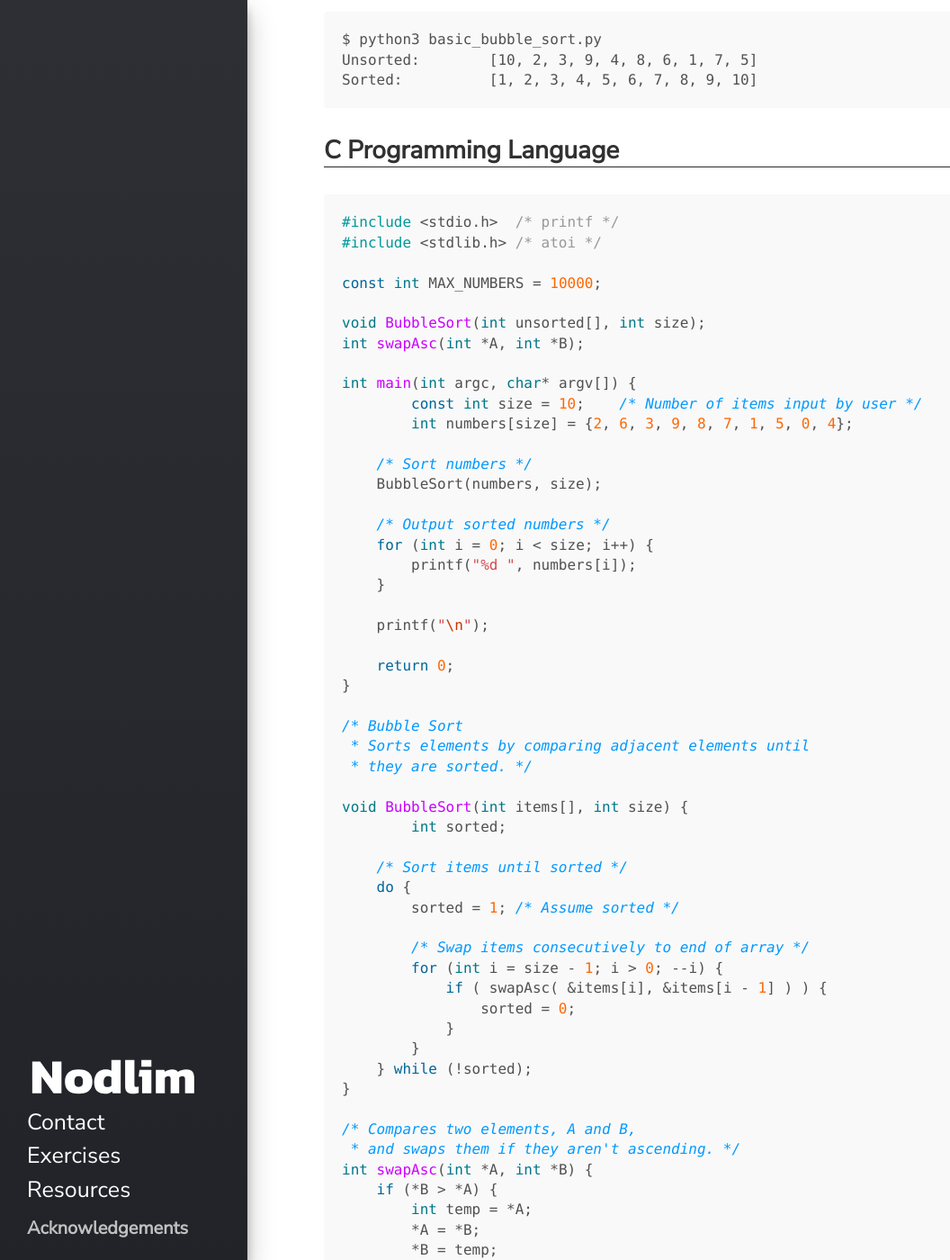
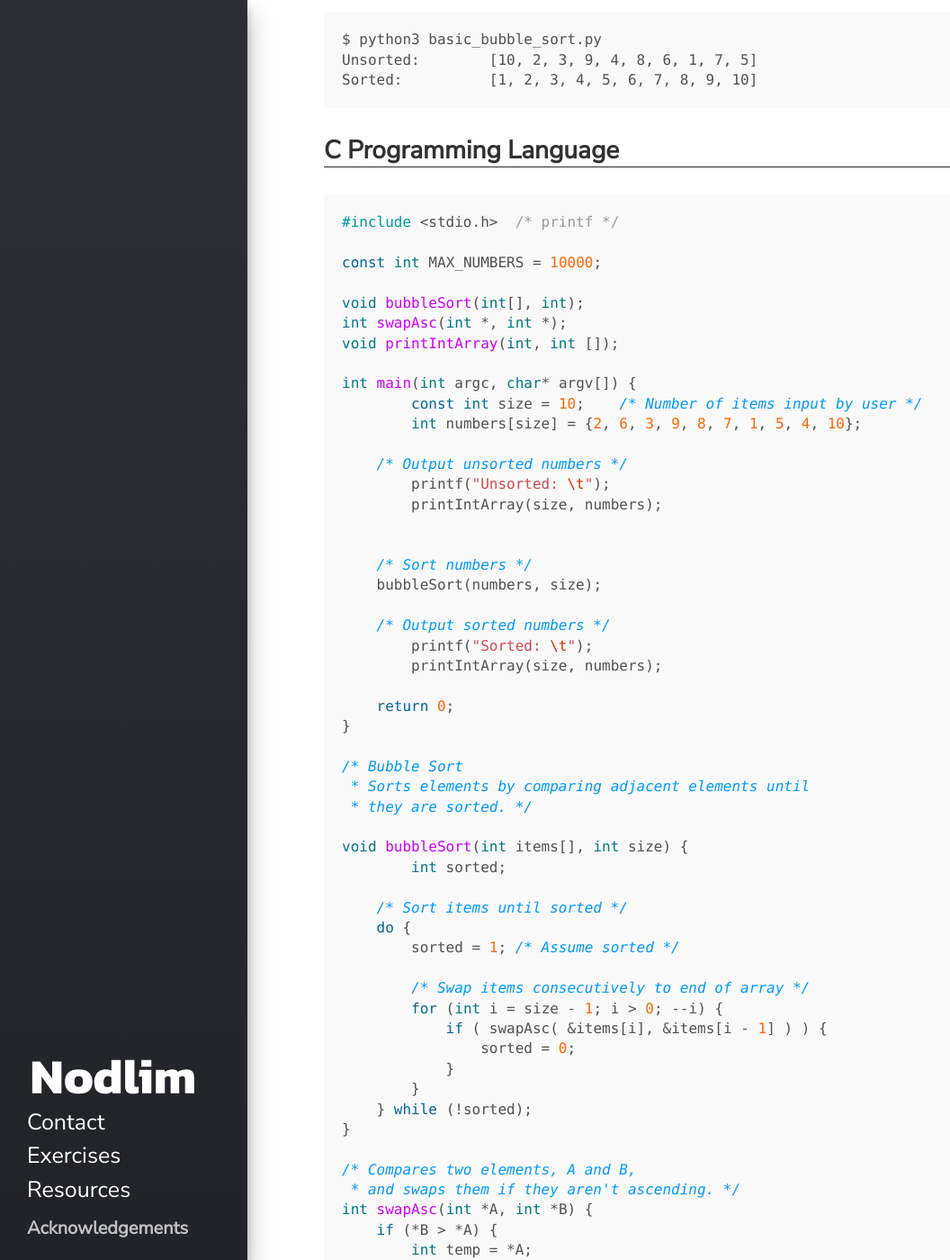
Before and after one commit to kranzuft/nodlim_old, a Jekyll site: the page built from _algo/sol/sorting/bubble.md, in a window 1280 px wide and 1400 px high, scrolled down 765 px. Shown: the whole window at 90% size, without its empty margins (0-1056 px from the left). Built offline with Jekyll 4.4.1, drawn with Linux system fonts in a browser that asks for light colours; some of the changed text lies outside the part shown.

Commit message:
Fixed c solution

```diff
--- a/_algo/sol/sorting/bubble.md
+++ b/_algo/sol/sorting/bubble.md
@@ -44,26 +44,28 @@ Sorted: 	 [1, 2, 3, 4, 5, 6, 7, 8, 9, 10]
 
 ~~~c
 #include <stdio.h>  /* printf */
-#include <stdlib.h> /* atoi */
 
 const int MAX_NUMBERS = 10000;
 
-void BubbleSort(int unsorted[], int size);
-int swapAsc(int *A, int *B);
+void bubbleSort(int[], int);
+int swapAsc(int *, int *);
+void printIntArray(int, int []);
 
 int main(int argc, char* argv[]) {
 	const int size = 10;	/* Number of items input by user */
-	int numbers[size] = {2, 6, 3, 9, 8, 7, 1, 5, 0, 4};
+	int numbers[size] = {2, 6, 3, 9, 8, 7, 1, 5, 4, 10};
+
+    /* Output unsorted numbers */
+	printf("Unsorted: \t");
+	printIntArray(size, numbers);
+
 
     /* Sort numbers */
-    BubbleSort(numbers, size);
+    bubbleSort(numbers, size);
 
     /* Output sorted numbers */
-    for (int i = 0; i < size; i++) {
-        printf("%d ", numbers[i]);
-    }
-
-    printf("\n");
+	printf("Sorted: \t");
+	printIntArray(size, numbers);
 
     return 0;
 }
@@ -72,7 +74,7 @@ int main(int argc, char* argv[]) {
  * Sorts elements by comparing adjacent elements until
  * they are sorted. */
 
-void BubbleSort(int items[], int size) {
+void bubbleSort(int items[], int size) {
 	int sorted;
 
     /* Sort items until sorted */
@@ -100,6 +102,13 @@ int swapAsc(int *A, int *B) {
     }
 
     return 0;
+}
+
+void printIntArray(int size, int items[]) {
+	for (int i = 0; i < size; i++) {
+		printf("%d ", items[i]);
+	}
+	printf("\n");
 }
 ~~~
 
```
